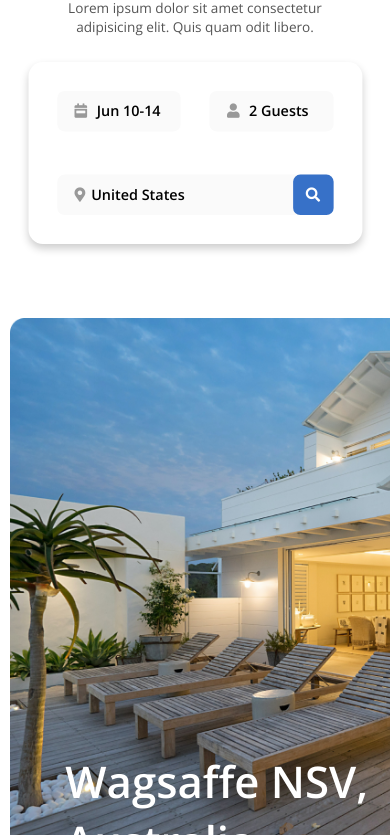
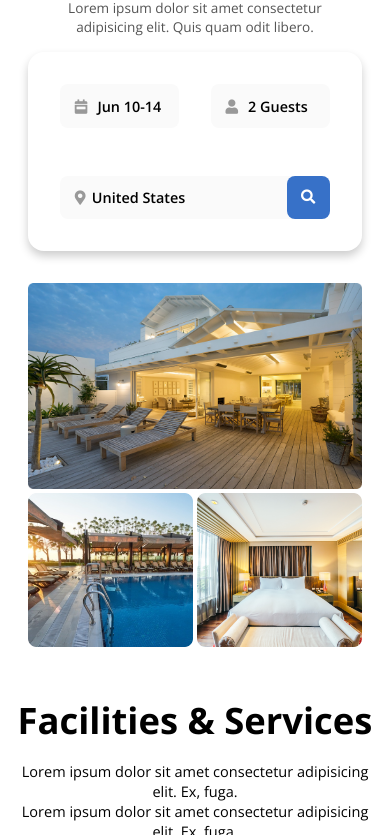
Before and after one commit to khakimbekerkinboev/Hotelo, a plain HTML site: page index.html in a window 390 px wide. Shown: the part 204-1039 px from the top of the page. Drawn offline with nearby package versions, Linux system fonts and the light colour scheme.

Commit message:
header-img adjusted

```diff
--- a/index.html
+++ b/index.html
@@ -62,12 +62,12 @@
           </div>
         </div>
         <div class="header-img">
+          <h1 class="main-text">wagsaffe NSV, australia</h1>
           <img
             src="./images/image-main.png"
             alt="no image found"
             class="img-1"
           />
-
           <img
             src="./images/small-image-1.png"
             alt="no image found"
@@ -78,7 +78,6 @@
             alt="no image found"
             class="img-3"
           />
-          <h1 class="main-text">wagsaffe NSV, australia</h1>
         </div>
       </header>
       <!--end of header-->
--- a/styles.css
+++ b/styles.css
@@ -167,7 +167,7 @@ Header
   position: absolute;
   left: 15%;
   top: 80%;
-  font-size: 43.68px;
+  font-size: 2.73rem;
   font-weight: 600;
   text-transform: capitalize;
   color: white;
@@ -609,7 +609,8 @@ Small Screen
     display: none;
   }
   .navbar {
-    margin: auto 0.5rem;
+    margin: 0 auto 1rem;
+    max-width: 90%;
   }
   .header {
     margin: 2.5rem auto;
@@ -634,14 +635,46 @@ Small Screen
     margin: 1rem auto;
   }
   .info-card {
-    transform: scale(0.9);
+    width: 90%;
+    margin: 0 auto;
   }
   .box {
-    font-size: 1rem;
-    padding-left: 1.2rem;
+    font-size: 0.9rem;
+    padding-left: 0.9rem;
     font-weight: 600;
   }
   .search-btn {
     padding: 0.9rem;
   }
+  .header-img {
+    max-width: 90%;
+    margin: 2rem auto 0rem;
+    display: grid;
+    grid-template-columns: 1fr 1fr;
+    grid-template-rows: auto auto;
+    grid-template-areas:
+      "a a"
+      "b c";
+    gap: 0.3rem;
+    position: static;
+  }
+  .img-1 {
+    max-width: 100%;
+    object-fit: cover;
+  }
+  .img-2 {
+    max-width: 100%;
+    object-fit: cover;
+  }
+  .img-3 {
+    max-width: 100%;
+    object-fit: cover;
+  }
+  .main-text {
+    display: none;
+  }
+  .service-header {
+    flex-direction: column;
+    text-align: center;
+  }
 }
```
